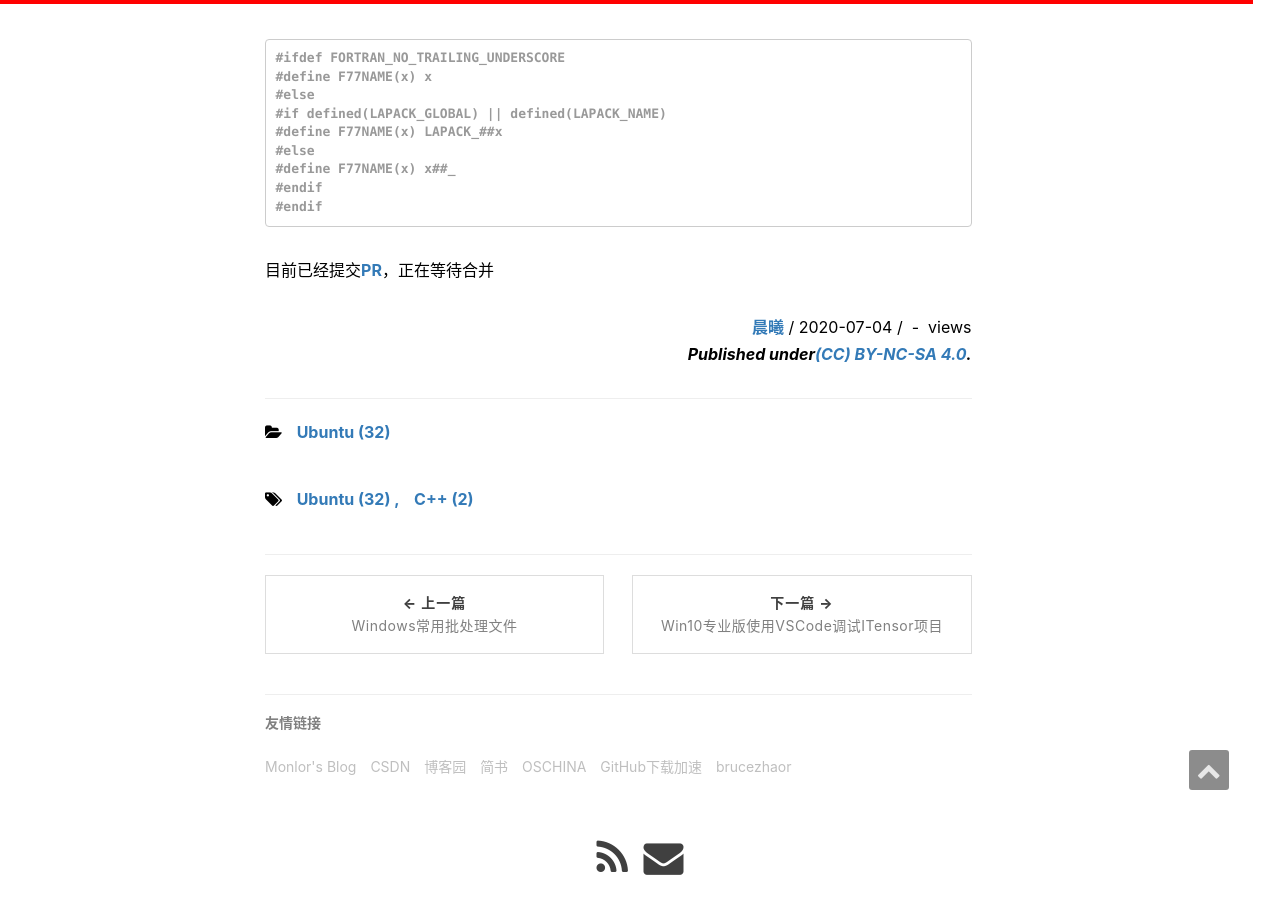
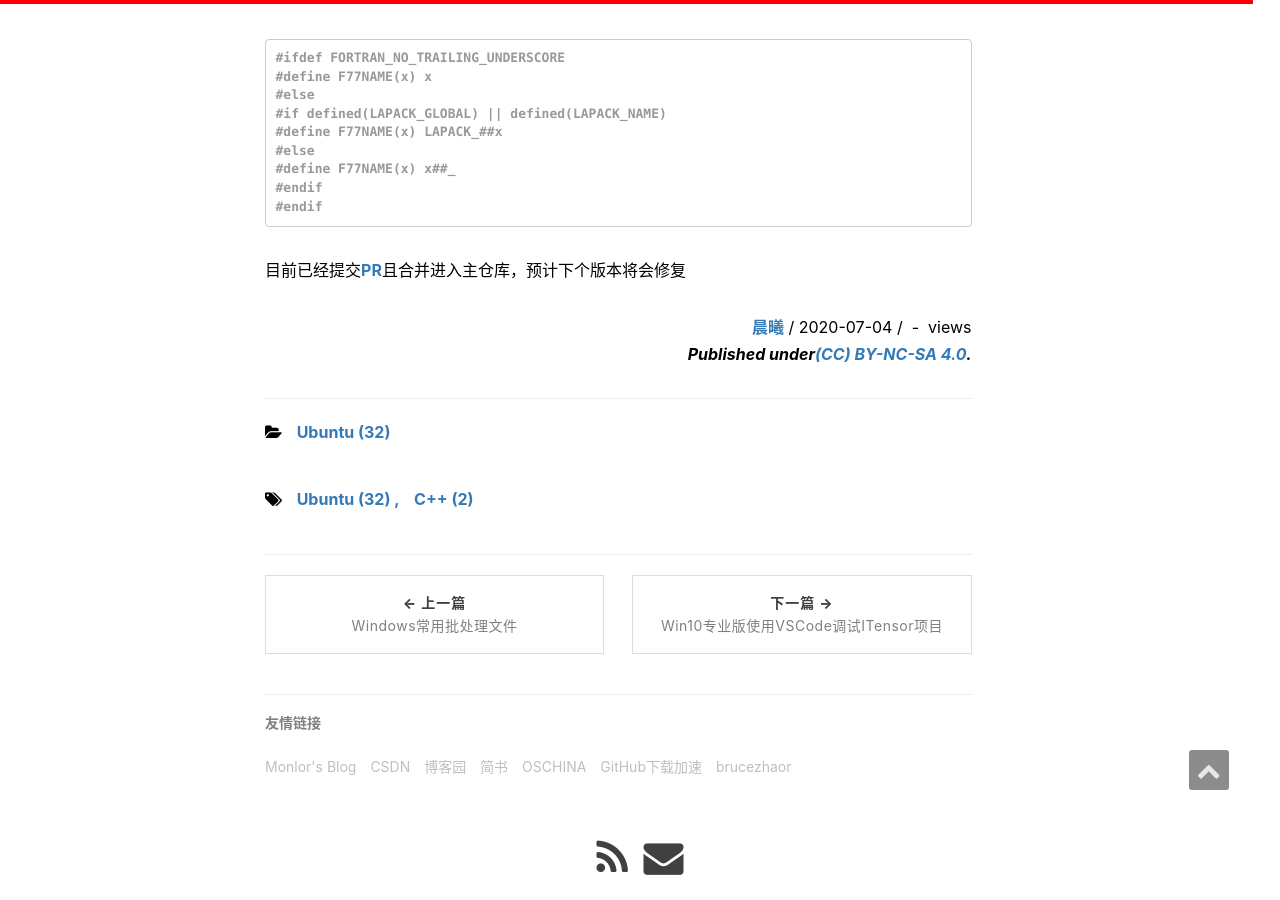
Before and after one commit to zfb132/zfb132.github.com, a Jekyll site: the page built from _posts/2020-07-04-itensor_install.md, in a window 1280 px wide and 900 px high, scrolled down 8099 px. Built offline with Jekyll 4.4.1, drawn with Linux system fonts in a browser that asks for light colours; comment, search, counter and statistics services are not loaded.

Commit message:
update status

````diff
--- a/_posts/2020-07-04-itensor_install.md
+++ b/_posts/2020-07-04-itensor_install.md
@@ -311,4 +311,4 @@ In file included from /usr/include/lapack.h:11,
 #endif
 #endif
 ```
-目前已经提交[PR](https://github.com/ITensor/ITensor/pull/413)，正在等待合并
+目前已经提交[PR](https://github.com/ITensor/ITensor/pull/413)且合并进入主仓库，预计下个版本将会修复
````
